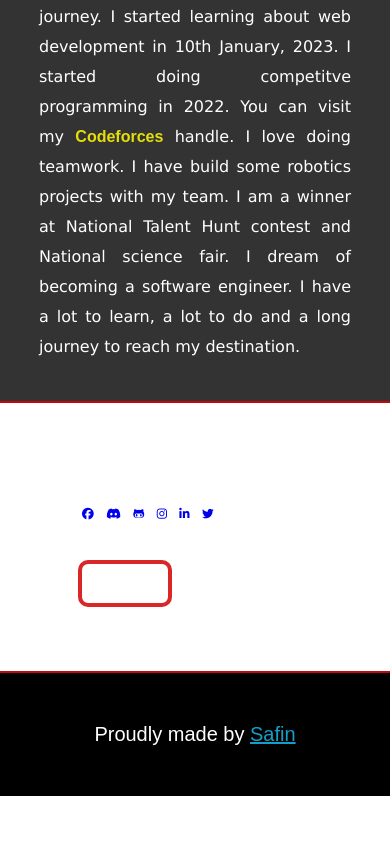
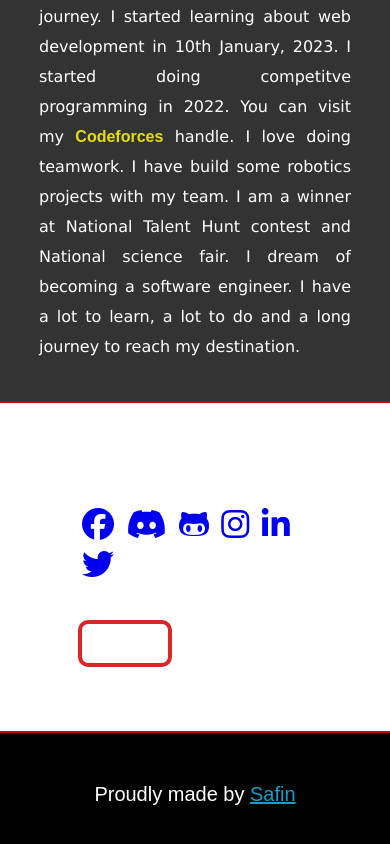
Before and after one commit to LinuxJS/Safin01.github.io, a plain HTML site: page index.html in a window 390 px wide. Shown: the part 1365-2209 px from the top of the page. Before the commit the page ends 2161 px from the top, so only its background shows below. Drawn offline with Linux system fonts and the light colour scheme; a web font is replaced by a local one.

Commit message:
responsive contact icons

```diff
--- a/style.css
+++ b/style.css
@@ -187,7 +187,15 @@ html{
     color: black;
 }
 
+
+#cl{
+    font-size: 3.5rem;
+}
+
 @media (max-width:480px){
+    #cl{
+        font-size: 2rem;
+    }
     .navlogo span a{
         font-size: 20px;
         margin-top: 12px;
```
